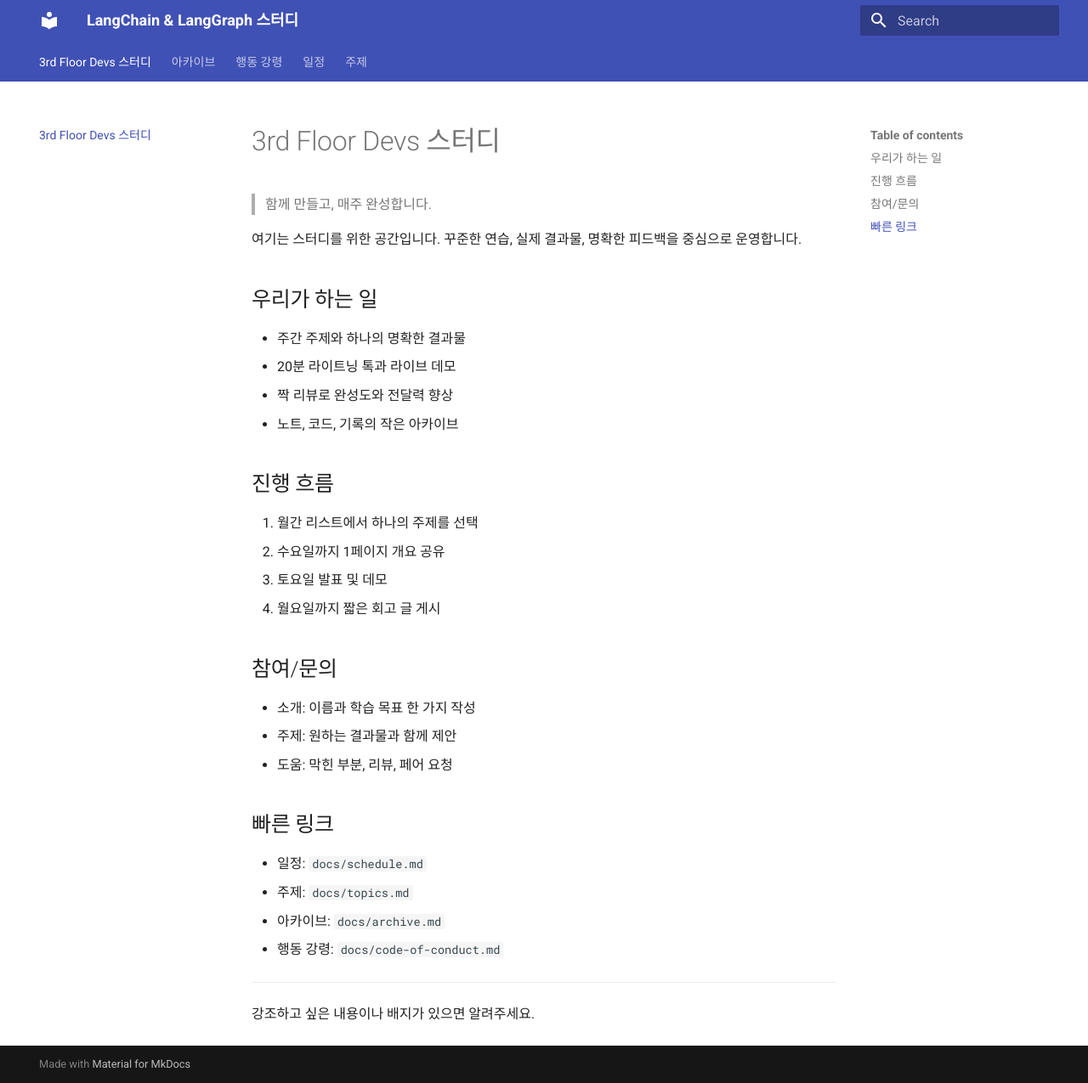
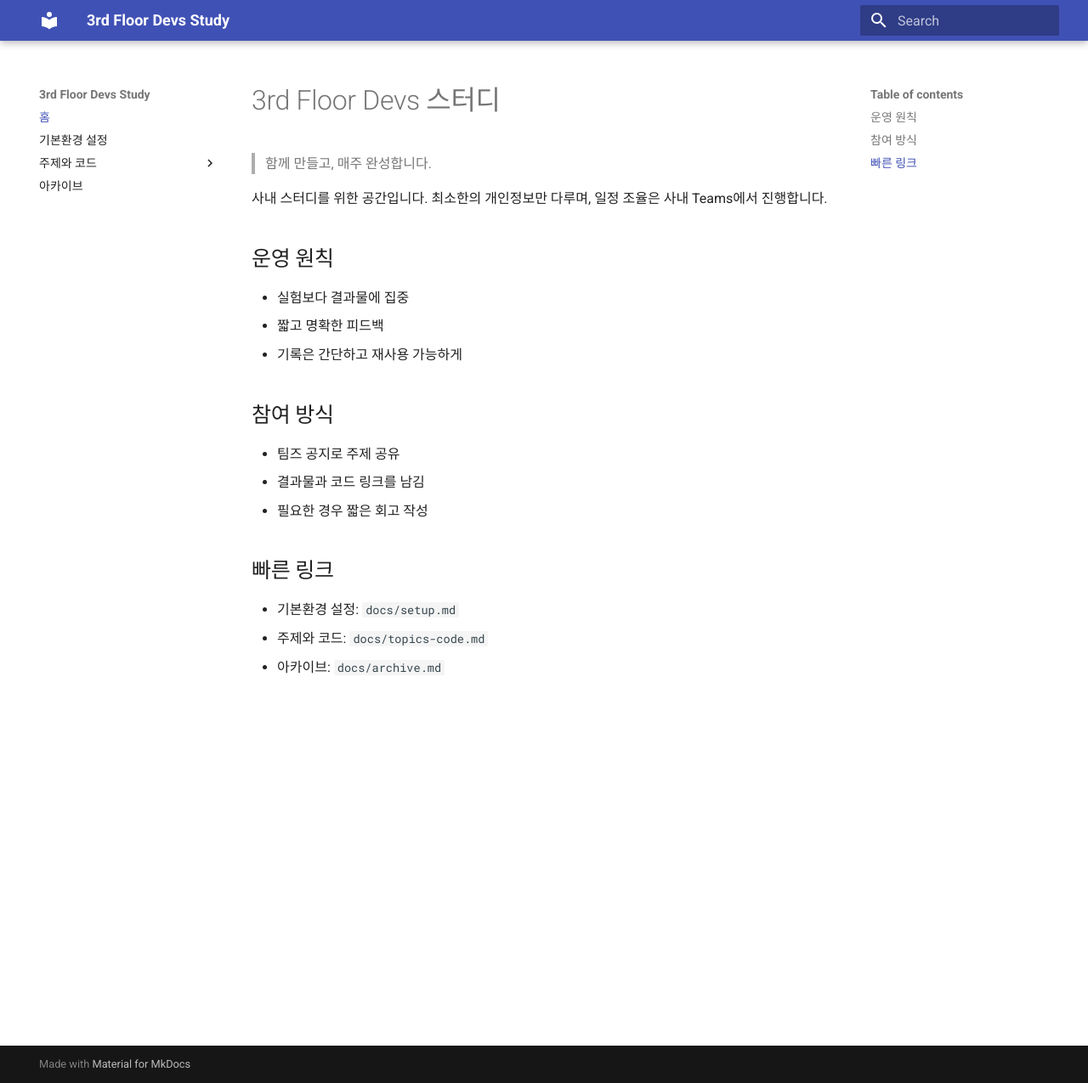
Before and after one commit to 3rd-floor-devs/3rd-floor-devs.github.io, an MkDocs documentation site: the page built from docs/index.md, in a window 1280 px wide and 1275 px high. Shown: the whole window at 85% size. Built offline with MkDocs 1.6.1 and Material for MkDocs 9.7.7, drawn with Linux system fonts in a browser that asks for light colours.

```diff
--- a/docs/index.md
+++ b/docs/index.md
@@ -2,35 +2,22 @@
 
 > 함께 만들고, 매주 완성합니다.
 
-여기는 스터디를 위한 공간입니다. 꾸준한 연습, 실제 결과물, 명확한 피드백을 중심으로 운영합니다.
+사내 스터디를 위한 공간입니다. 최소한의 개인정보만 다루며, 일정 조율은 사내 Teams에서 진행합니다.
 
-## 우리가 하는 일
+## 운영 원칙
 
-- 주간 주제와 하나의 명확한 결과물
-- 20분 라이트닝 톡과 라이브 데모
-- 짝 리뷰로 완성도와 전달력 향상
-- 노트, 코드, 기록의 작은 아카이브
+- 실험보다 결과물에 집중
+- 짧고 명확한 피드백
+- 기록은 간단하고 재사용 가능하게
 
-## 진행 흐름
+## 참여 방식
 
-1. 월간 리스트에서 하나의 주제를 선택
-2. 수요일까지 1페이지 개요 공유
-3. 토요일 발표 및 데모
-4. 월요일까지 짧은 회고 글 게시
-
-## 참여/문의
-
-- 소개: 이름과 학습 목표 한 가지 작성
-- 주제: 원하는 결과물과 함께 제안
-- 도움: 막힌 부분, 리뷰, 페어 요청
+- 팀즈 공지로 주제 공유
+- 결과물과 코드 링크를 남김
+- 필요한 경우 짧은 회고 작성
 
 ## 빠른 링크
 
-- 일정: `docs/schedule.md`
-- 주제: `docs/topics.md`
+- 기본환경 설정: `docs/setup.md`
+- 주제와 코드: `docs/topics-code.md`
 - 아카이브: `docs/archive.md`
-- 행동 강령: `docs/code-of-conduct.md`
-
----
-
-강조하고 싶은 내용이나 배지가 있으면 알려주세요.
--- a/docs/schedule.md
+++ /dev/null
@@ -1,21 +0,0 @@
-# 일정
-
-스터디는 매주 같은 리듬으로 운영합니다.
-
-## 주간 일정
-
-- 월요일: 주간 주제 공지 및 참가 확인
-- 수요일: 1페이지 개요 공유 마감
-- 토요일: 발표 및 데모
-- 월요일: 회고 글 게시 마감
-
-## 월간 리듬
-
-- 1주차: 온보딩 및 가벼운 주제
-- 2~3주차: 심화 주제와 결과물 제작
-- 4주차: 데모 데이 및 회고 정리
-
-## 캘린더 공유
-
-- 일정 변경은 최소 1주 전에 공유합니다.
-- 휴식 주간은 월간 계획에 반영합니다.
--- a/docs/topics.md
+++ /dev/null
@@ -1,21 +0,0 @@
-# 주제
-
-매달 1~2개의 메인 주제를 정하고, 각자 원하는 결과물을 선택합니다.
-
-## 예시 주제
-
-- 프론트엔드: UI 컴포넌트 제작, 성능 최적화
-- 백엔드: API 설계, 캐시 전략
-- 데이터/AI: 모델 실험, 데이터 파이프라인
-- 협업: 코드리뷰 규칙, 문서화 개선
-
-## 제안 방식
-
-1. 주제 제목
-2. 기대 결과물 (예: 데모, 글, 코드)
-3. 필요한 참고자료 또는 도구
-
-## 선정 기준
-
-- 1주 안에 완성 가능한 범위
-- 공유 가치가 분명한 결과물
--- a/mkdocs.yml
+++ b/mkdocs.yml
@@ -1,17 +1,27 @@
-site_name: LangChain & LangGraph 스터디
+site_name: 3rd Floor Devs Study
+
 theme:
   name: material
   palette:
     primary: indigo
     accent: indigo
   features:
-    - navigation.tabs # 상단 탭 메뉴
     - search.suggest
-    - content.code.copy # 코드 복사 버튼
+    - content.code.copy
+
+nav:
+  - 홈: index.md
+  - 기본환경 설정: setup.md
+  - 주제와 코드:
+      - 개요: topics-code/index.md
+      - 프론트엔드: topics-code/frontend.md
+      - 백엔드: topics-code/backend.md
+      - 데이터/AI: topics-code/data-ai.md
+  - 아카이브: archive.md
 
 markdown_extensions:
   - pymdownx.highlight:
       anchor_linenums: true
-  - pymdownx.superfences # 복잡한 코드 블록 지원
+  - pymdownx.superfences
   - pymdownx.inlinehilite
   - pymdownx.snippets
```
Also changed, not shown: docs/setup.md (added, +15 -0 lines), docs/topics-code/backend.md (added, +13 -0 lines), docs/topics-code/data-ai.md (added, +13 -0 lines), docs/topics-code/frontend.md (added, +13 -0 lines), docs/topics-code/index.md (added, +9 -0 lines).
